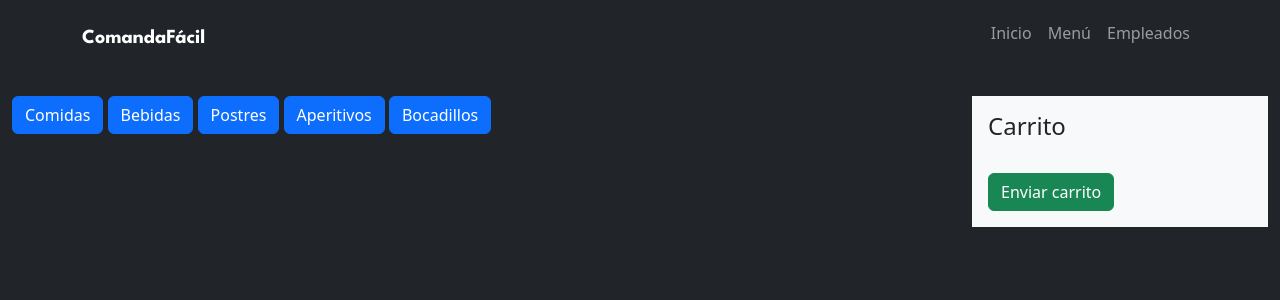
After one commit to ANDREUS190/ComandaFacil, a PHP site: page /comandaspru.html in a window 1280 px wide. The commit adds this page. Shown: the top 300 px of the page. Run offline with PHP 8.4, Linux system fonts and the light colour scheme.

Commit message:
tercera version

```diff
--- /dev/null
+++ b/comandaspru.html
@@ -0,0 +1,67 @@
+<!DOCTYPE html>
+<html lang="en">
+
+<head>
+  <meta charset="utf-8">
+  <meta name="viewport" content="width=device-width, initial-scale=1">
+  <title>ComandaFácil</title>
+
+  <link href="./bootstrap/css/bootstrap.min.css" rel="stylesheet">
+  <link href="estilos.css" rel="stylesheet">
+</head>
+
+<body class="bg-dark">
+  <header>
+    <nav class="bg-dark navbar navbar-expand-lg navbar-dark fixed-top">
+      <div class="container">
+        <a class="navbar-brand titulo" href="#">ComandaFácil</a>
+        <button class="navbar-toggler" type="button" data-bs-toggle="collapse" data-bs-target="#navbarSupportedContent"
+          aria-controls="navbarSupportedContent" aria-expanded="false" aria-label="Toggle navigation">
+          <span class="navbar-toggler-icon"></span>
+        </button>
+        <div class="collapse navbar-collapse" id="navbarSupportedContent">
+          <ul class="navbar-nav ms-auto">
+            <li class="nav-item active">
+              <a class="nav-link" href="#">Inicio</a>
+            </li>
+            <li class="nav-item">
+              <a class="nav-link" href="#">Menú</a>
+            </li>
+            <li class="nav-item">
+              <a class="nav-link" href="#">Empleados</a>
+            </li>
+          </ul>
+        </div>
+      </div>
+    </nav>
+  </header>
+  <div class="container-fluid mt-5">
+    <div class="row">
+      <div class="col-md-9">
+        <div id="category-buttons" class="mb-3 pt-5">
+          <button class="btn btn-primary category-button" data-category="Comidas">Comidas</button>
+          <button class="btn btn-primary category-button" data-category="Bebidas">Bebidas</button>
+          <button class="btn btn-primary category-button" data-category="Postres">Postres</button>
+          <button class="btn btn-primary category-button" data-category="Aperitivos">Aperitivos</button>
+          <button class="btn btn-primary category-button" data-category="Bocadillos">Bocadillos</button>
+        </div>
+          <form id="menu-form" class="row">
+          </form>
+      </div>
+      <div class="col-md-3 pt-5">
+        <aside id="carrito" class="bg-light p-3" style="height: 100%; overflow-y: auto;">
+          <h4>Carrito</h4>
+          <ul id="carrito-lista">
+          </ul>
+          <button id="enviar-carrito" class="btn btn-success mt-3">Enviar carrito</button>
+        </aside>
+      </div>
+    </div>
+  </div>
+  <form id="enviar-carrito-form" action="procesar_carrito.php" method="POST"></form>
+
+  <script src="./bootstrap/js/bootstrap.bundle.min.js"></script>
+  <script src="script_comanda.js"></script>
+</body>
+
+</html>
--- a/procesar_carrito.php
+++ b/procesar_carrito.php
@@ -11,7 +11,7 @@ if(isset($_POST['carrito'])) {
         $nombre = mysqli_real_escape_string($conn, $item['nombre']);
         $precio = floatval($item['precio']);
 
-        $sql = "INSERT INTO Pedidos (nombre_plato, precio_plato) VALUES ('$nombre', $precio)";
+        $sql = "INSERT INTO PedidoDetalle (nombre_plato, precio_plato) VALUES ('$nombre', $precio)";
 
         if (mysqli_query($conn, $sql)) {
             echo "Pedido insertado correctamente en la base de datos.";
--- a/script_comanda.js
+++ b/script_comanda.js
@@ -17,6 +17,44 @@ document.addEventListener('DOMContentLoaded', function () {
     });
   }
 
+  document.querySelectorAll('.category-button').forEach(button => {
+    button.addEventListener('click', function() {
+      var category = this.getAttribute('data-category');
+      loadProducts(category);
+    });
+  });
+
+  function loadProducts(category) {
+    fetch('load_products.php?category=' + category)
+      .then(response => {
+        if (response.ok) {
+          return response.json();
+        }
+        throw new Error('Error al cargar los productos.');
+      })
+      .then(data => {
+        var menuForm = document.getElementById('menu-form');
+        menuForm.innerHTML = '';
+        data.forEach(function (item) {
+          var div = document.createElement('div');
+          div.className = 'flex col-lg-4 col-12 mb-3';
+          div.innerHTML = `
+            <div class=''>
+              <div class='card'>
+                <img src='${item.Imagen_URL}' class='card-img-top' alt='${item.Nombre}'>
+                <div class='card-body'>
+                  <h3 class='card-title'>${item.Nombre}</h3>
+                  <p class='card-text'>${item.Descripción}</p>
+                  <p class='card-text'>Precio: $${item.Precio}</p>
+                  <input type='hidden' name='item_id[]' value='${item.ID_Item}'>
+                  <div class='text-center'>
+                    <button class='btn btn-primary mt-2 add_to_cart' type='button'>Añadir al carrito</button>
+                  </div>
+                </div>
+              </div>
+            </div>`;
+          menuForm.appendChild(div);
+        });
         var botonesAñadir = document.querySelectorAll('.add_to_cart');
         botonesAñadir.forEach(function (boton) {
           boton.addEventListener('click', function (event) {
@@ -26,6 +64,9 @@ document.addEventListener('DOMContentLoaded', function () {
             agregarAlCarrito(nombre, precio);
           });
         });
+      })
+}
+
 
   document.getElementById('enviar-carrito').addEventListener('click', function () {
     var formData = new FormData();
@@ -48,4 +89,5 @@ document.addEventListener('DOMContentLoaded', function () {
       console.error('Error:', error);
     });
   });
+
 });
```
Also changed, not shown: comandaspru.php (deleted, +0 -86 lines), load_products.php (added, +29 -0 lines), estilos.css (line endings or trailing spaces), 1 other file. Lines whose indentation alone changed are shown as unchanged.
